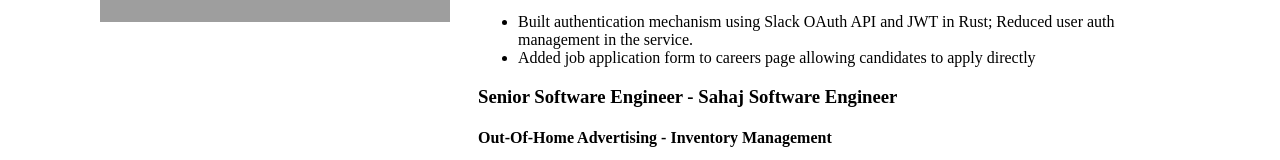
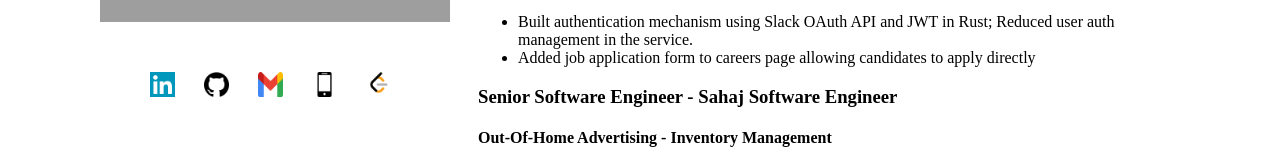
Before and after one commit to ArunMuthu-NS/ArunMuthu-NS.github.io, a plain HTML site: page index.html in a window 1280 px wide. Shown: the part 528-688 px from the top of the page. Drawn offline with Linux system fonts and the light colour scheme; grey boxes are pictures that could not be loaded.

Commit message:
Adds contact info

```diff
--- a/index.html
+++ b/index.html
@@ -58,11 +58,29 @@
 			margin-bottom: 0px;
 		}
 
+		.contact-section {
+			margin-top: 25px;
+    		padding: 25px 25px;
+		}
+
+		.contact-section img {
+			width: 25px;
+			height: 25px;
+			padding-left: 25px;
+		}
+
 	</style>
 	<body>
 		<div class="content">
 			<div class="side-bar">
 				<img class="profile" src="assets/profile.jpg" width="350" height="500" />
+				<div class="contact-section">
+					<a href="https://www.linkedin.com/in/arun-muthu-ns/" target="_blank"><img src="assets/linkedin.png"/></a>
+					<a href="https://github.com/ArunMuthu-NS" target="_blank"><img src="assets/github.png"/></a>
+					<a href="mailto:arunmuthu.ns@gmail.com"><img src="assets/gmail.png"/></a>
+					<a href="tel:+1(716)-939-9968"><img src="assets/phone.png"/></a>
+					<a href="https://leetcode.com/arunkumarresidentevil/" target="_blank"><img src="assets/leetcode.png"/></a>
+				</div>
 			</div>
 			<div class="main-content">
 				<div class="summary">
```
Also changed, not shown: assets/github.png (added), assets/gmail.png (added), assets/leetcode.png (added), assets/linkedin.png (added), assets/phone.png (added).
